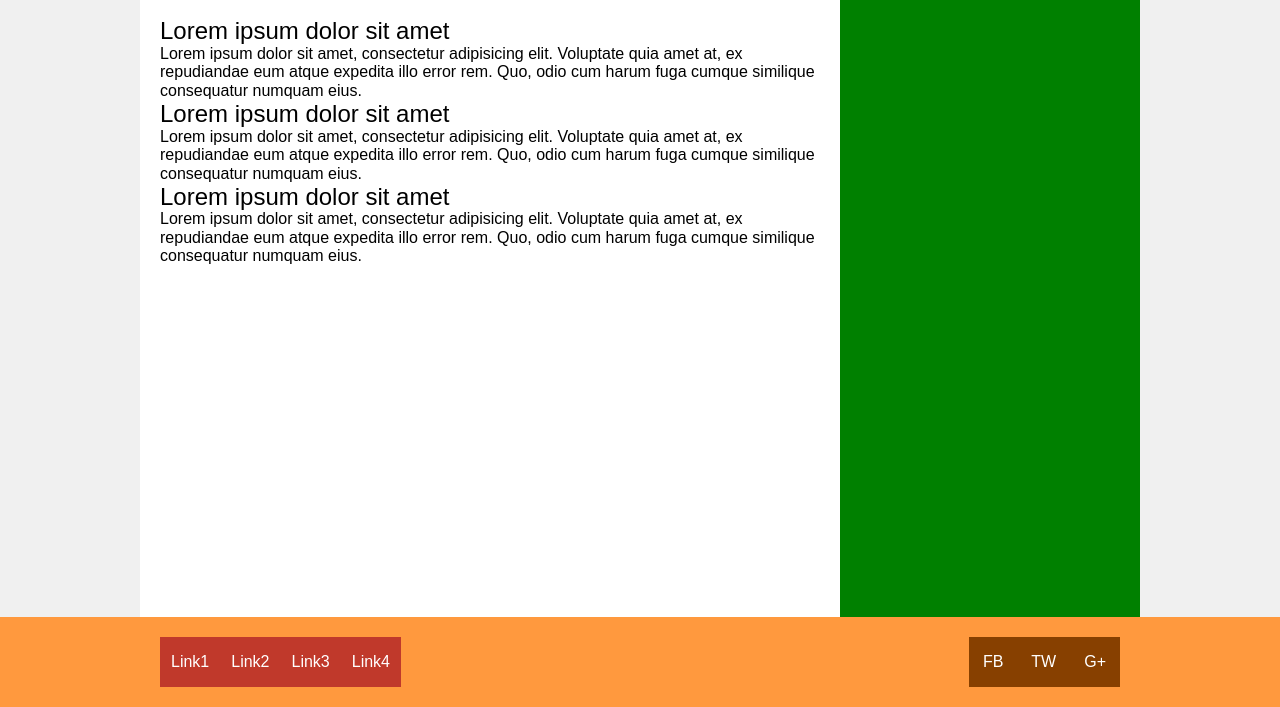
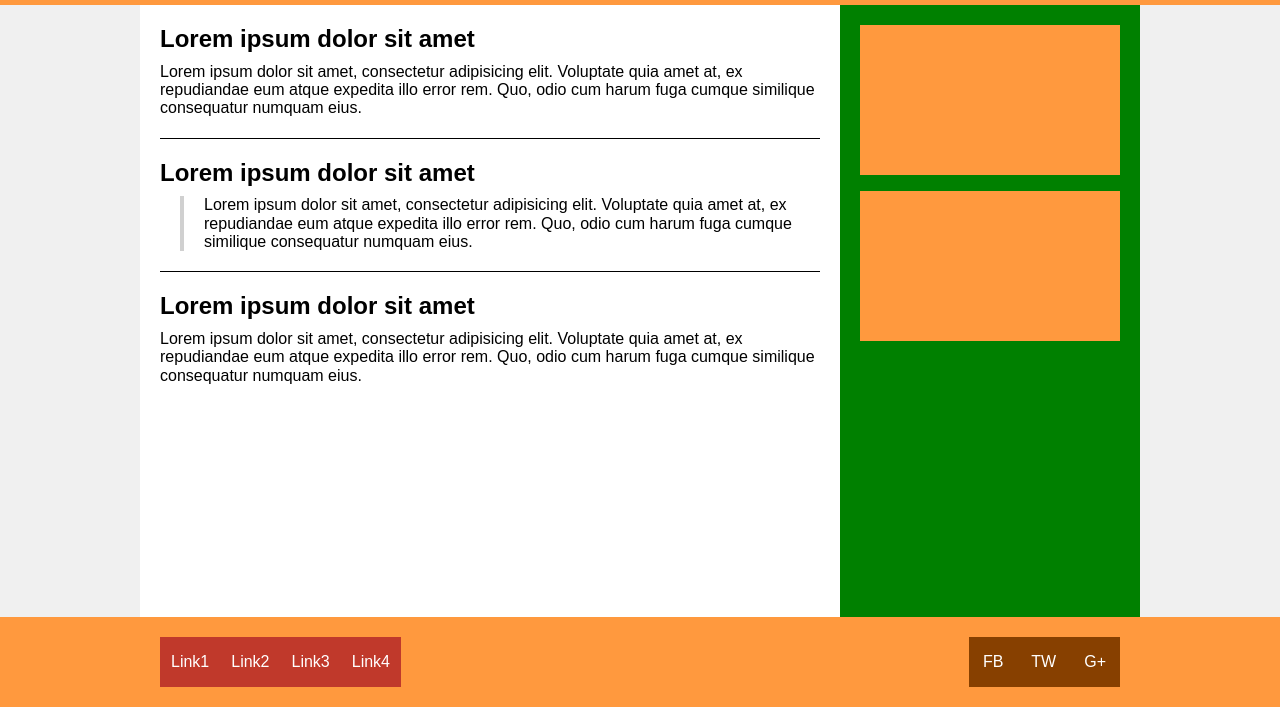
Before and after one commit to josecarlosdxu/framew, a website: page index.html in a window 1280 px wide. Shown: the part 93-800 px from the top of the page. Drawn offline with Linux system fonts and the light colour scheme.

Commit message:
second commit

```diff
--- a/scss/it1-settings/_s_variables.scss
+++ b/scss/it1-settings/_s_variables.scss
@@ -46,5 +46,5 @@ $um: $unit-mod;
 $base-font-size: $unit-base !default;
 $base-line-height: 1.2 !default;
 //Breakpoints
-$breakpoints:(2xs: 320px, xs: 360px, sm:640px, md: 860px, lg: 1024px, xl: 1200px, 2xl: 1400px);
+$breakpoints:(2xs: 320px, xs:420px, sm:640px, md: 860px, lg: 1024px, xl: 1200px, 2xl: 1400px);
 //$rootImageSrc: "../../../bundles/app/img/";
--- a/scss/it6-theme/_themeSettings.scss
+++ b/scss/it6-theme/_themeSettings.scss
@@ -6,33 +6,16 @@ $layoutPadding:20px;
 $headerBgColor: #ff993e;
 $headerHeight:98px;
 
-
 $footerBgColor: $headerBgColor;
 $footerHeight:98px;
 
-
-
 $relatedBgColor:#008000;
-
-
-
-
-
-
-
-
+$relatedItemBgColor: $headerBgColor;
 
 
 
 $navbarColor: $color-white;
+$navbarBgColor: #c0392b;
+$navbarSocialBgColor: #874000;
 
-$navbarBgColor: #c0392b;
-
-
-
-
-
-
-
-
-$navbarSocialBgColor: #874000;
+$pageQuoteBarBgColor: #d0d0d0;
--- a/scss/it7-components/header.scss
+++ b/scss/it7-components/header.scss
@@ -15,6 +15,7 @@
         @include addBreakpoint(md) {
             justify-content: space-between;
             padding: $layoutPadding;
+            margin-bottom:0.475rem;
         }
     }
 
--- a/scss/it7-components/navbar.scss
+++ b/scss/it7-components/navbar.scss
@@ -28,8 +28,17 @@
     }
 }
 @include extendBlock(navbar, short) {
+    width: 100%;
+    justify-content: space-around;
+    @include addBreakpoint(xs) {
+        width: auto;
+    }
     @include element(item) {
-        padding: $spacer-md $spacer-lg;
+        padding: $spacer-md 0;
+        flex-grow: 1;
+        @include addBreakpoint(xs) {
+            padding: $spacer-md $spacer-lg;
+        }
         @include addBreakpoint(sm) {
             padding: $spacer-md 11px;
         }
--- a/scss/it7-components/page.scss
+++ b/scss/it7-components/page.scss
@@ -1,8 +1,6 @@
 $pageBackgroundColor: $color-white;
 @include block(page) {
     flex-grow: 1;
-    @include addBreakpoint(sm) {
-    }
     @include element(content) {
         @extend %content;
         background-color: $pageBackgroundColor;
@@ -11,6 +9,32 @@ $pageBackgroundColor: $color-white;
     }
     @include element(entries) {
         flex-shrink: 1;
-        padding: $layoutPadding;
+        padding: 0 $layoutPadding;
+    }
+    @include element(quote) {
+        padding-left: $layoutPadding;
+        display: flex;
+        &:before {
+            content: "";
+            min-height: 100%;
+            flex-basis: $spacer-2xs;
+            width: $spacer-2xs;
+            margin-right: $layoutPadding;
+            display: inline-block;
+            flex-shrink: 0;
+            background-color: $pageQuoteBarBgColor;
+        }
+    }
+    @include element(item) {
+        border-bottom: 1px solid;
+        padding: $layoutPadding 0;
+        &:last-child {
+            border: none;
+        }
+    }
+    @include element(itemTitle) {
+        font-size: 24px;
+        font-weight: bold;
+        margin-bottom: $spacer-sm;
     }
 }
--- a/scss/it7-components/related.scss
+++ b/scss/it7-components/related.scss
@@ -1,12 +1,29 @@
 @include block(related) {
-    display: none;
+    overflow: hidden;
+    max-width: 0;
+    pointer-events: none;
+    transition: max-width 0.1s ease-in;
+    background-color: $relatedBgColor;
+    pointer-events: auto;
+    width: 300px;
+    height: 100%;
+    flex-shrink: 1;
+    display: block;
+    padding:0;
+    opacity: 0;
 
-@include addBreakpoint(md) {
-    background-color:#008000;
-    width: 300px;
-    height:100%;
-    flex-shrink: 0;
-    display: block;
+    @include addBreakpoint(md) {
+        pointer-events: auto;
+        opacity: 1;
+        max-width: 300px;
+        height: 100%;
+        flex-shrink: 0;
+        padding: $layoutPadding;
+    }
 
+    @include element(item) {
+        background-color: $relatedItemBgColor;
+        height: 9.375rem;
+        margin-bottom: $spacer-md;
+    }
 }
-}
```
Also changed, not shown: css/main.css.
